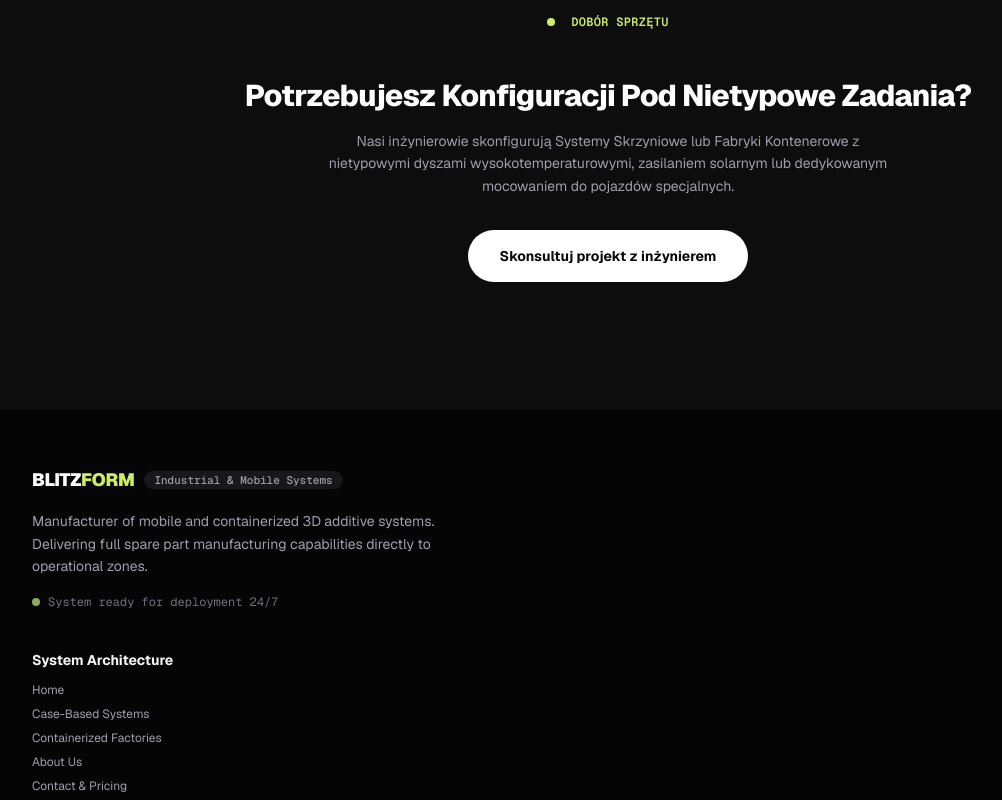
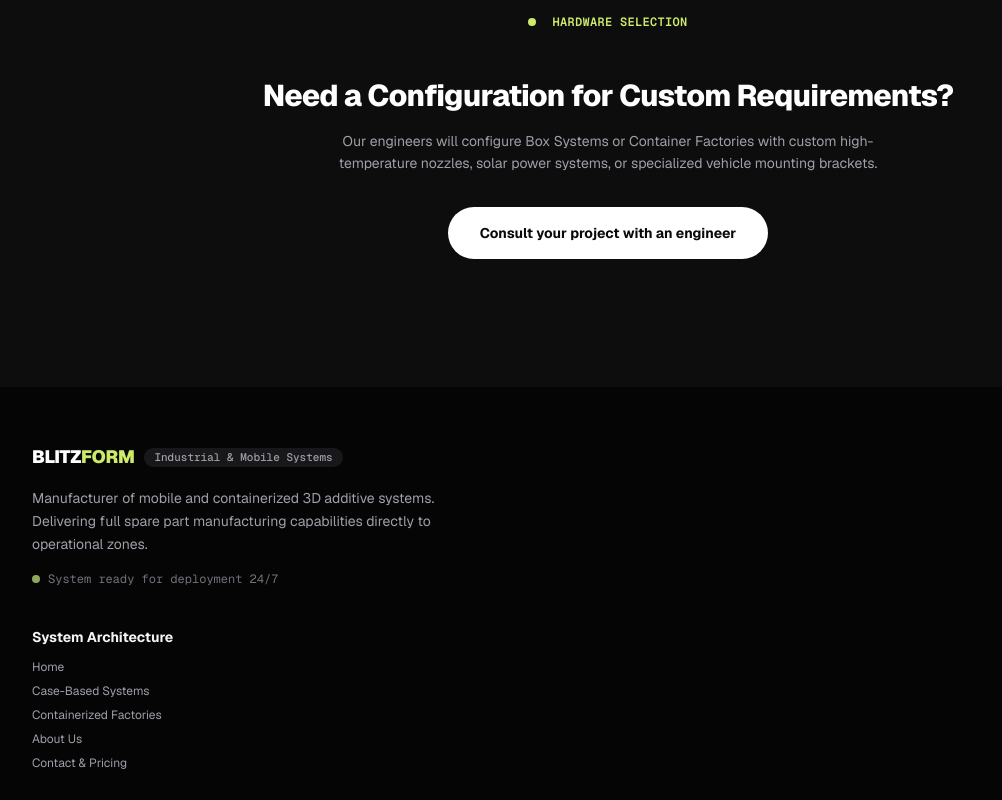
Before and after one commit to szatkowski-digital/blitzform, a Next.js app: page /en/offer in a window 1280 px wide. Shown: the part 5480-6280 px from the top of the page, without its empty margins (32-1034 px from the left). Built offline with nearby package versions, Linux system fonts and the light colour scheme.

Commit message:
Blitzform 3D - 1.2.8 Update

```diff
--- a/components/footer/index.tsx
+++ b/components/footer/index.tsx
@@ -35,38 +35,45 @@ export const Footer: React.FC = () => {
             </h4>
             <ul className="space-y-2 font-sans text-xs sm:text-sm">
               <li>
-                <Link href={"/"}>
-                  <button className="hover:text-white transition-colors">
-                    {t("links.home")}
-                  </button>
+                <Link
+                  href="/"
+                  className="hover:text-white transition-colors block"
+                >
+                  {t("links.home")}
                 </Link>
               </li>
               <li>
-                <Link href={"/offer"}>
-                  <button className="hover:text-primary transition-colors">
-                    {t("links.boxSystems")}
-                  </button>
+                <Link
+                  scroll={true}
+                  href="/offer#section-boxes"
+                  className="hover:text-primary transition-colors block"
+                >
+                  {t("links.boxSystems")}
                 </Link>
               </li>
               <li>
-                <Link href={"/offer"}>
-                  <button className="hover:text-[#98B364] transition-colors">
-                    {t("links.containerFactories")}
-                  </button>
+                <Link
+                  scroll={true}
+                  href="/offer#section-containers"
+                  className="hover:text-[#98B364] transition-colors block"
+                >
+                  {t("links.containerFactories")}
                 </Link>
               </li>
               <li>
-                <Link href="/about">
-                  <button className="hover:text-white transition-colors">
-                    {t("links.about")}
-                  </button>
+                <Link
+                  href="/about"
+                  className="hover:text-white transition-colors block"
+                >
+                  {t("links.about")}
                 </Link>
               </li>
               <li>
-                <Link href={"/contact"}>
-                  <button className="hover:text-white transition-colors">
-                    {t("links.contact")}
-                  </button>
+                <Link
+                  href="/contact"
+                  className="hover:text-white transition-colors block"
+                >
+                  {t("links.contact")}
                 </Link>
               </li>
             </ul>
--- a/features/offer/components/OfferCTA.tsx
+++ b/features/offer/components/OfferCTA.tsx
@@ -6,41 +6,22 @@ import { Button } from "@/components/ui/Button";
 import { Link } from "@/i18n/navigation";
 
 export interface OfferCTAProps {
-  /** Small category/eyebrow tag text */
-  badgeText?: string;
-  /** Main call-to-action title */
-  title?: string;
-  /** Detailed description paragraph */
-  description?: string;
-  /** Label for the primary CTA button */
-  buttonText?: string;
-  /** Target section/route key passed to navigation callback */
-  targetRoute?: string;
-  /** Global navigation handler */
-  onNavigate?: (route: string, section?: string, packageId?: string) => void;
-  /** Optional custom ID for in-page anchors */
+  badgeText: string;
+  title: string;
+  description: string;
+  buttonText: string;
   id?: string;
-  /** Custom CSS classes for container overrides */
   className?: string;
 }
 
 export const OfferCTA: React.FC<OfferCTAProps> = ({
-  badgeText = "Dobór Sprzętu",
-  title = "Potrzebujesz Konfiguracji Pod Nietypowe Zadania?",
-  description = "Nasi inżynierowie skonfigurują Systemy Skrzyniowe lub Fabryki Kontenerowe z nietypowymi dyszami wysokotemperaturowymi, zasilaniem solarnym lub dedykowanym mocowaniem do pojazdów specjalnych.",
-  buttonText = "Skonsultuj projekt z inżynierem",
-  targetRoute = "kontakt",
-  onNavigate,
+  badgeText,
+  title,
+  description,
+  buttonText,
   id = "sekcja-oferta-cta",
   className = "",
 }) => {
-  const handleConsultationClick = (e: React.MouseEvent<HTMLAnchorElement>) => {
-    e.preventDefault();
-    if (onNavigate) {
-      onNavigate(targetRoute);
-    }
-  };
-
   return (
     <section className={`py-16 sm:py-24 px-4 sm:px-6 ${className}`} id={id}>
       <div className="max-w-4xl mx-auto text-center">
--- a/features/offer/data.ts
+++ b/features/offer/data.ts
@@ -270,3 +270,10 @@ export const getSectionDividersData = (t: (key: string) => string) => ({
     rightText: t("sectionDividers.d3.rightText"),
   },
 });
+
+export const getOfferCtaData = (t: (key: string) => string) => ({
+  badgeText: t("offerCta.badgeText"),
+  title: t("offerCta.title"),
+  description: t("offerCta.description"),
+  buttonText: t("offerCta.buttonText"),
+});
--- a/features/offer/index.tsx
+++ b/features/offer/index.tsx
@@ -22,6 +22,7 @@ import {
   getContainerPricingData,
   getFeaturesData,
   getHeroSectionData,
+  getOfferCtaData,
   getSectionDividersData,
   getTrainingProgramsData,
 } from "./data";
@@ -35,6 +36,7 @@ export const OfferPage = () => {
   const trainingData = getTrainingProgramsData(t);
   const containerPricing = getContainerPricingData(t);
   const { divider1, divider2, divider3 } = getSectionDividersData(t);
+  const offerCtaData = getOfferCtaData(t);
 
   return (
     <div className="pt-24 sm:pt-28 md:pt-32 pb-0">
@@ -72,7 +74,7 @@ export const OfferPage = () => {
 
       <SectionDivider {...divider3} />
 
-      <OfferCTA />
+      <OfferCTA {...offerCtaData} />
     </div>
   );
 };
--- a/messages/en.json
+++ b/messages/en.json
@@ -378,6 +378,12 @@
         "centerText": "Free Audit",
         "rightText": "03 • Equipment Selection"
       }
+    },
+    "offerCta": {
+      "badgeText": "Hardware Selection",
+      "title": "Need a Configuration for Custom Requirements?",
+      "description": "Our engineers will configure Box Systems or Container Factories with custom high-temperature nozzles, solar power systems, or specialized vehicle mounting brackets.",
+      "buttonText": "Consult your project with an engineer"
     }
   },
 
--- a/messages/pl.json
+++ b/messages/pl.json
@@ -454,6 +454,12 @@
         "centerText": "Bezpłatny Audyt",
         "rightText": "03 • Dobór Sprzętu"
       }
+    },
+    "offerCta": {
+      "badgeText": "Dobór Sprzętu",
+      "title": "Potrzebujesz Konfiguracji Pod Nietypowe Zadania?",
+      "description": "Nasi inżynierowie skonfigurują Systemy Skrzyniowe lub Fabryki Kontenerowe z nietypowymi dyszami wysokotemperaturowymi, zasilaniem solarnym lub dedykowanym mocowaniem do pojazdów specjalnych.",
+      "buttonText": "Skonsultuj projekt z inżynierem"
     }
   },
 
```
